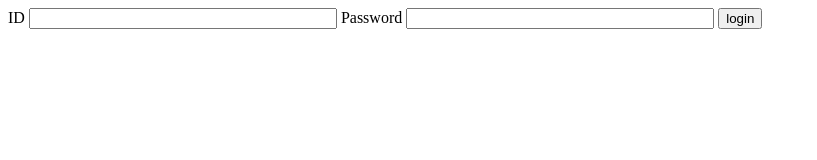
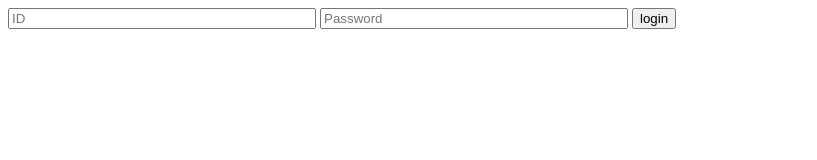
Before and after one commit to Leeingnyo/git-study-remote, a plain HTML site: page login.html in a window 1280 px wide. Shown: the whole page, without its empty margins (0-817 px from the left). Drawn offline with Linux system fonts and the light colour scheme.

Commit message:
insert placeholder instead of label

```diff
--- a/login.html
+++ b/login.html
@@ -7,10 +7,8 @@
 <body>
 	<div id="loginWrapper">
 		<form name=login>
-			<label for="id">ID</label>
-			<input name=id>
-			<label for=password>Password</label>
-			<input name=password type="password">
+			<input name=id placeholder="ID">
+			<input name=password type="password" placeholder="Password">
       <button>login</button>
 		</form>
 	</div>
```
